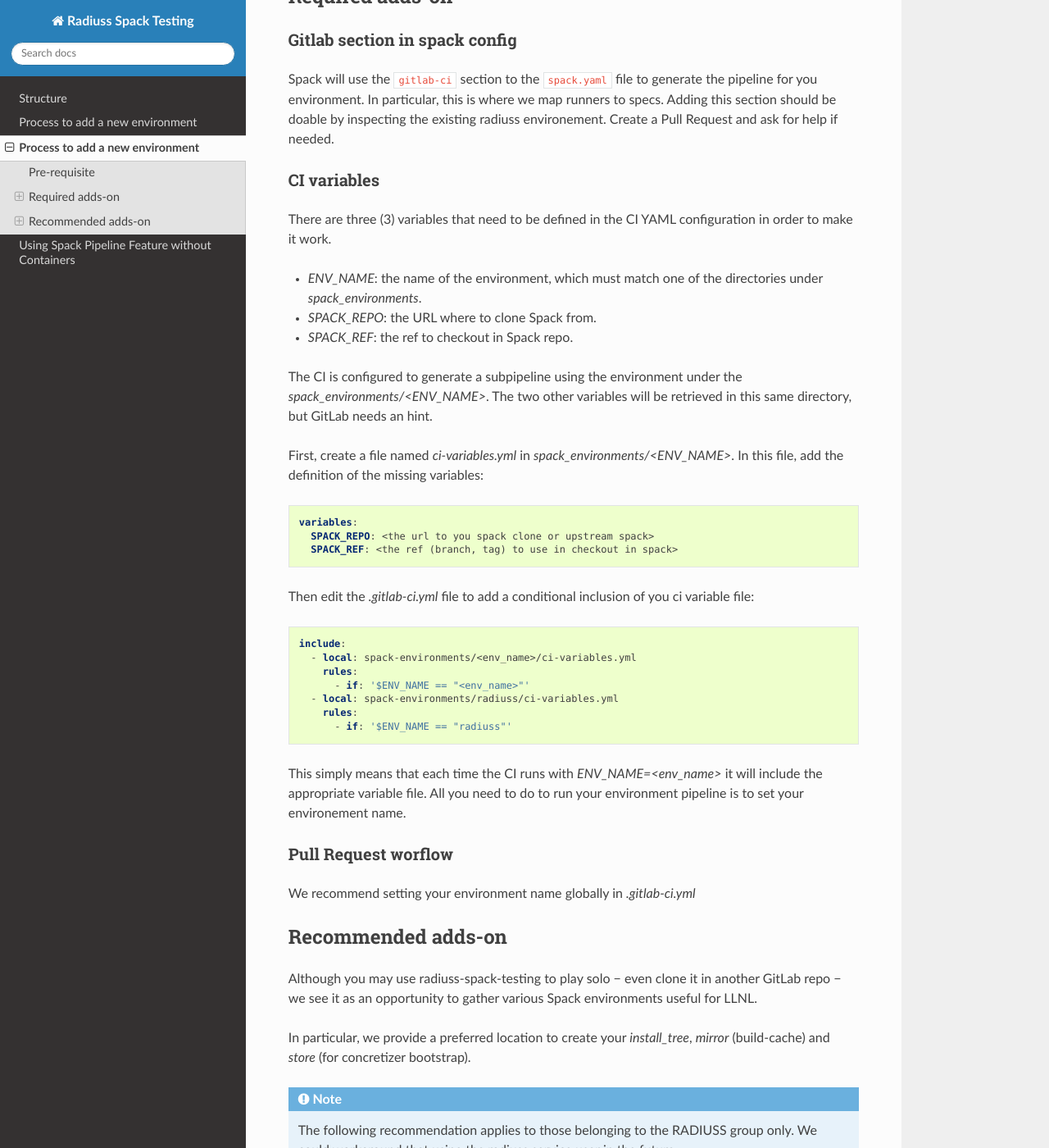
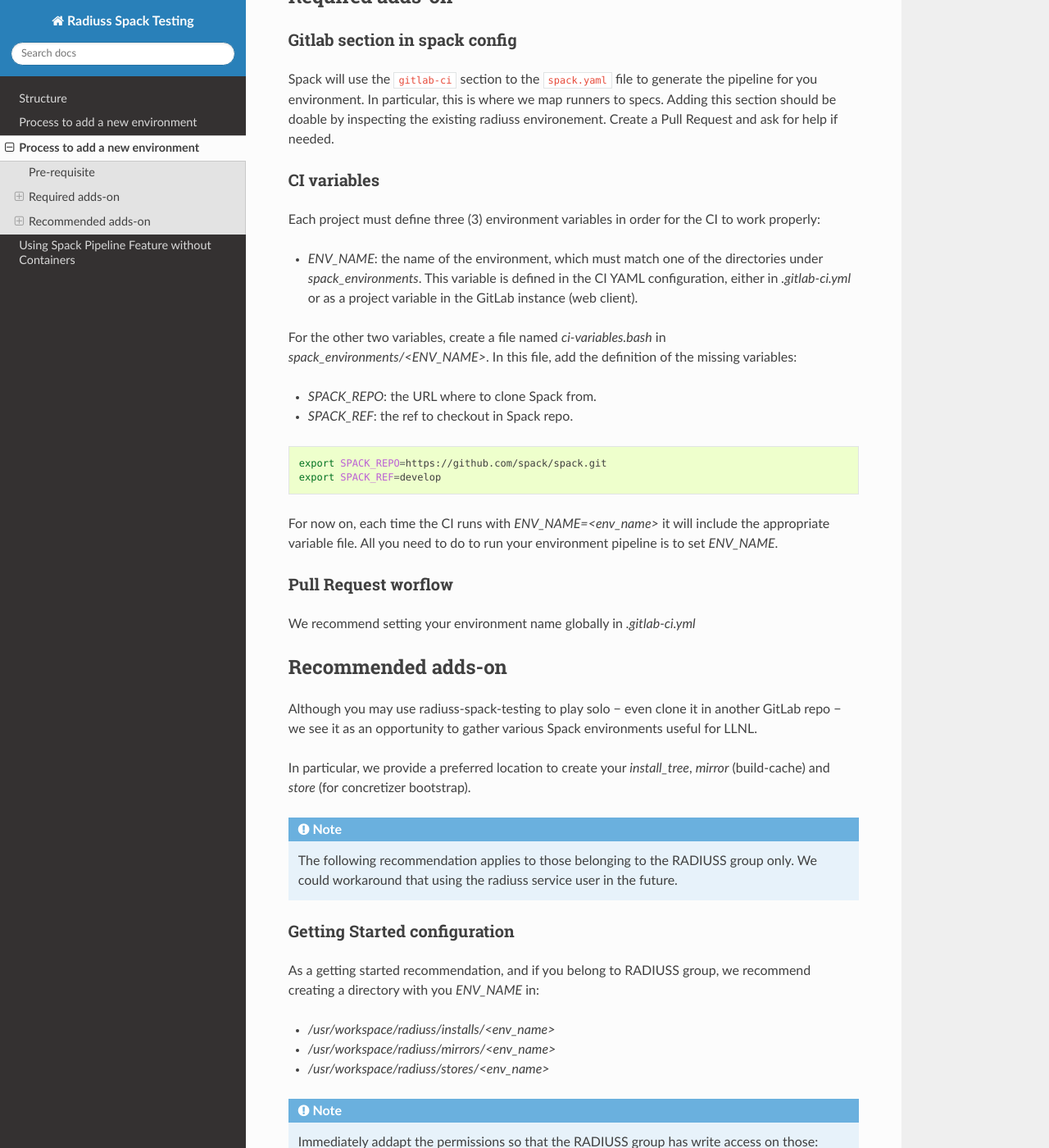
Before and after one commit to LLNL/radiuss-spack-testing, a Sphinx documentation site: the page built from docs/sphinx/add-environment.rst, in a window 1280 px wide and 1400 px high, scrolled down 573 px. Shown: the whole window at 82% size. Built offline with Sphinx 7.4.7 and the Read the Docs theme 2.0.0, drawn with Linux system fonts in a browser that asks for light colours.

Commit message:
Fix and simplify configuration by variable

```diff
--- a/docs/sphinx/add-environment.rst
+++ b/docs/sphinx/add-environment.rst
@@ -42,46 +42,30 @@ if needed.
 CI variables
 ------------
 
-There are three (3) variables that need to be defined in the CI YAML
-configuration in order to make it work.
+Each project must define three (3) environment variables in order for the CI to
+work properly:
 
 * `ENV_NAME`: the name of the environment, which must match one of the
-  directories under `spack_environments`.
+  directories under `spack_environments`. This variable is defined in the CI
+  YAML configuration, either in `.gitlab-ci.yml` or as a project variable in
+  the GitLab instance (web client).
+
+For the other two variables, create a file named `ci-variables.bash` in
+`spack_environments/<ENV_NAME>`. In this file, add the definition of the
+missing variables:
 
 * `SPACK_REPO`: the URL where to clone Spack from.
 
 * `SPACK_REF`: the ref to checkout in Spack repo.
 
-The CI is configured to generate a subpipeline using the environment under the
-`spack_environments/<ENV_NAME>`. The two other variables will be retrieved in
-this same directory, but GitLab needs an hint.
+.. code-block:: bash
 
-First, create a file named `ci-variables.yml` in
-`spack_environments/<ENV_NAME>`. In this file, add the definition of the
-missing variables:
+  export SPACK_REPO=https://github.com/spack/spack.git
+  export SPACK_REF=develop
 
-.. code-block:: yaml
-
-  variables:
-    SPACK_REPO: <the url to you spack clone or upstream spack>
-    SPACK_REF: <the ref (branch, tag) to use in checkout in spack>
-
-Then edit the `.gitlab-ci.yml` file to add a conditional inclusion of you ci
-variable file:
-
-.. code-block:: yaml
-
-  include:
-    - local: spack-environments/<env_name>/ci-variables.yml
-      rules:
-        - if: '$ENV_NAME == "<env_name>"'
-    - local: spack-environments/radiuss/ci-variables.yml
-      rules:
-        - if: '$ENV_NAME == "radiuss"'
-
-This simply means that each time the CI runs with `ENV_NAME=<env_name>` it will
-include the appropriate variable file. All you need to do to run your
-environment pipeline is to set your environement name.
+For now on, each time the CI runs with `ENV_NAME=<env_name>` it will include
+the appropriate variable file. All you need to do to run your environment
+pipeline is to set `ENV_NAME`.
 
 Pull Request worflow
 --------------------
```
Also changed, not shown: .gitlab-ci.yml, 5 other files.
